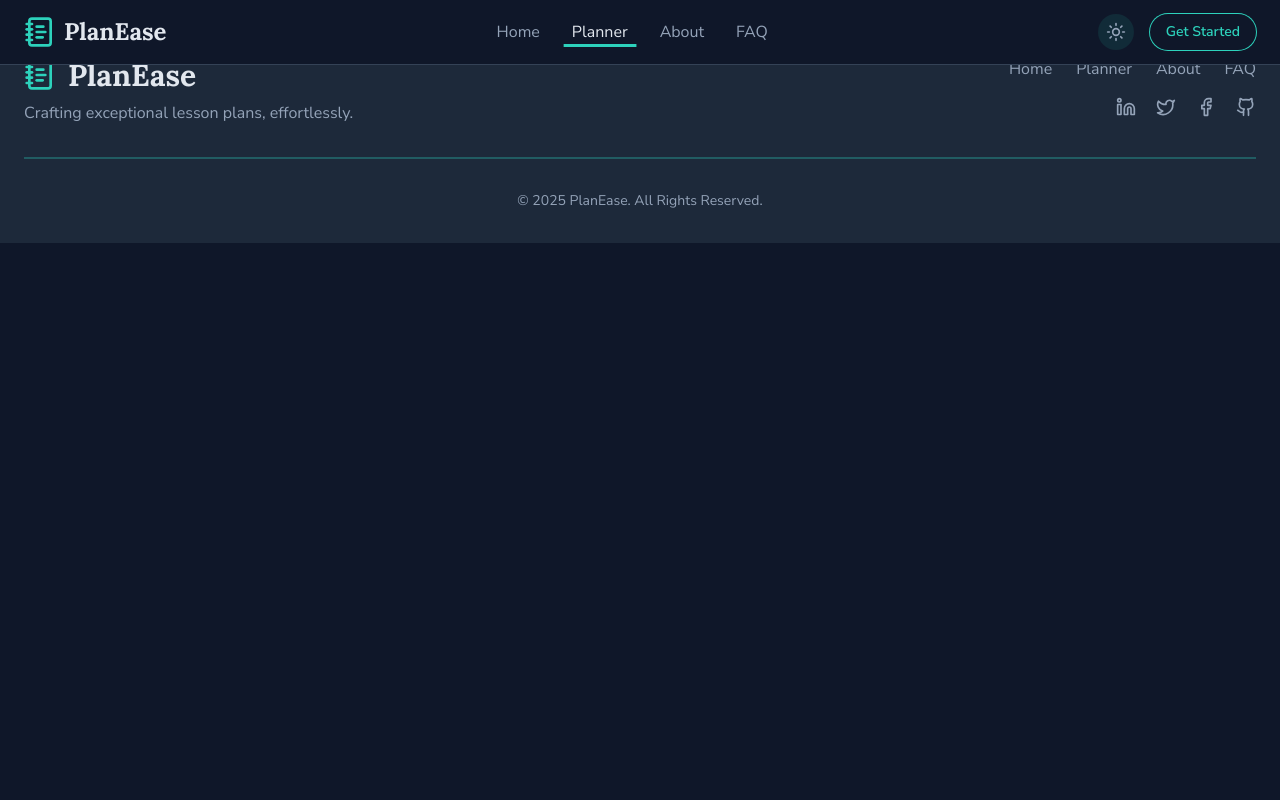
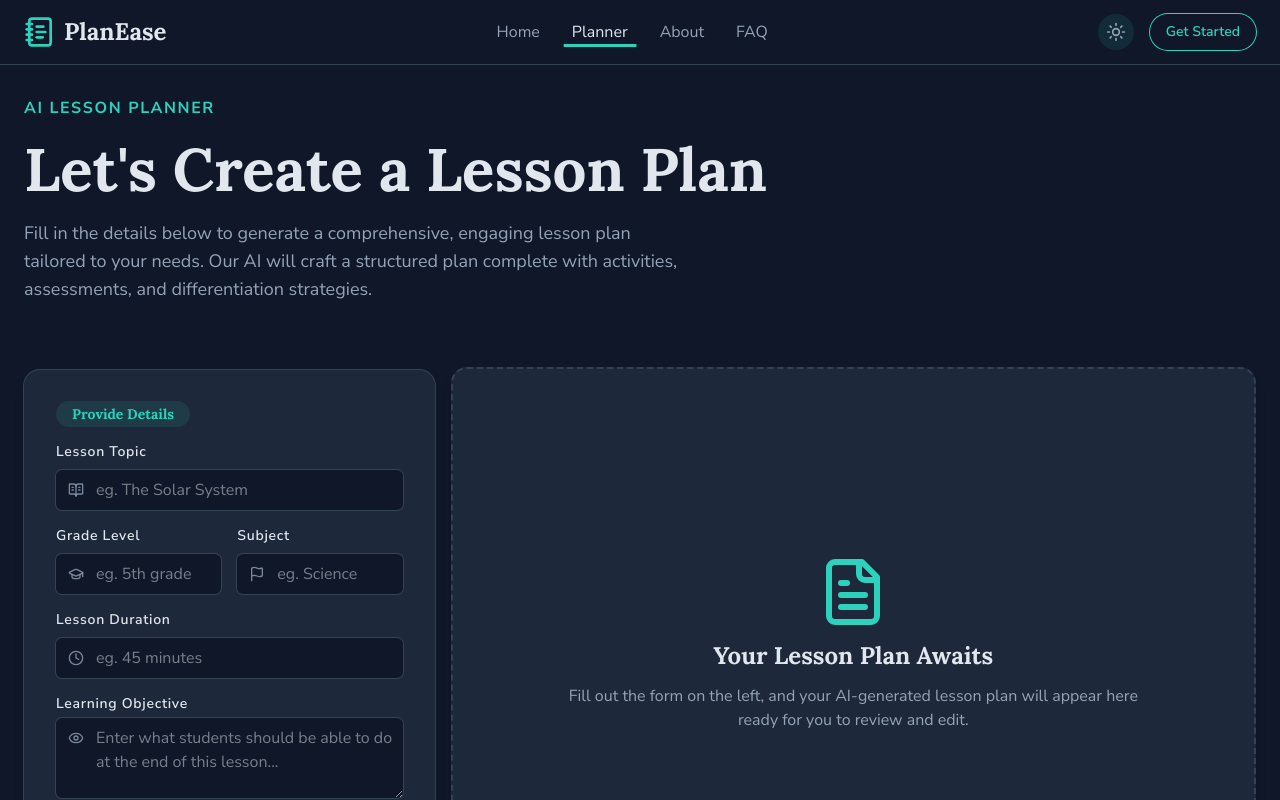
Before and after one commit to Shubham-567/planease-lesson-planner, a React (Vite) app: page /planner in a window 1280 px wide. Shown: the top 800 px of the page. Built offline with nearby package versions, Linux system fonts and the light colour scheme.

Commit message:
Add PlannerPage with Input Form and Input Component

```diff
--- a/src/App.jsx
+++ b/src/App.jsx
@@ -3,7 +3,8 @@ import HomePage from "./pages/HomePage";
 import Navbar from "./components/Navbar";
 import Footer from "./components/Footer";
 import AboutPage from "./pages/AboutPage";
-import FAQPage from "./pages/FAQPage";
+import FaqPage from "./pages/FaqPage";
+import PlannerPage from "./pages/PlannerPage";
 
 const App = () => {
   return (
@@ -12,9 +13,9 @@ const App = () => {
 
       <Routes>
         <Route path='/' element={<HomePage />} />
-        <Route path='/planner' element={<p>Ai Lesson Planner</p>} />
+        <Route path='/planner' element={<PlannerPage />} />
         <Route path='/about' element={<AboutPage />} />
-        <Route path='/faq' element={<FAQPage />} />
+        <Route path='/faq' element={<FaqPage />} />
         <Route path='*' element={<HomePage />} />
       </Routes>
 
--- /dev/null
+++ b/src/components/Input.jsx
@@ -0,0 +1,35 @@
+const Input = ({
+  onChange,
+  value,
+  type = "text",
+  id,
+  label,
+  Icon,
+  placeholder,
+}) => {
+  return (
+    <>
+      <label
+        htmlFor={id}
+        className='block text-sm font-semibold tracking-wider text-neutral mb-2'>
+        {label ? label : "Label"}
+      </label>
+      <div className='relative'>
+        <input
+          type={type}
+          id={id}
+          value={value}
+          placeholder={placeholder}
+          onChange={onChange}
+          className='bg-base-100 text-neutral mt-1 p-2 pl-10 ring ring-base-300 rounded-md focus:ring-2 focus:ring-primary outline-none block w-full'
+        />
+
+        {Icon && (
+          <Icon className='absolute top-1/2 left-3 -translate-y-1/2 text-neutral-muted/80 size-4' />
+        )}
+      </div>
+    </>
+  );
+};
+
+export default Input;
--- a/src/components/Navbar.jsx
+++ b/src/components/Navbar.jsx
@@ -60,7 +60,7 @@ const Navbar = () => {
           {/* dark mode toggle */}
           <button
             onClick={() => setIsDarkMode(!isDarkMode)}
-            className='icon-btn'
+            className='btn-icon'
             aria-label='Toggle dark mode'>
             <div
               className={`transition-transform duration-500 ${
--- a/src/components/PageHeader.jsx
+++ b/src/components/PageHeader.jsx
@@ -9,7 +9,7 @@ const PageHeader = ({ title, heading, description }) => {
         {heading ? heading : "Page Heading"}
       </h1>
 
-      <p className='sm:text-lg text-neutral-muted'>
+      <p className='sm:text-lg text-neutral-muted max-w-2xl'>
         {description ? description : "Description of the page goes here."}
       </p>
     </div>
--- a/src/index.css
+++ b/src/index.css
@@ -16,6 +16,7 @@
   --base-100: hsl(210, 25%, 98%);
   --base-200: hsl(214, 27%, 96%);
   --base-300: hsl(215, 25%, 91%);
+  --base-400: hsl(215, 20%, 65%);
 }
 
 .dark,
@@ -33,6 +34,7 @@
   --base-100: hsl(222, 47%, 11%);
   --base-200: hsl(215, 33%, 17%);
   --base-300: hsl(215, 25%, 27%);
+  --base-400: hsl(215, 16%, 47%);
 }
 
 @theme {
@@ -48,6 +50,7 @@
   --color-base-100: var(--base-100);
   --color-base-200: var(--base-200);
   --color-base-300: var(--base-300);
+  --color-base-400: var(--base-400);
 
   --font-sans: "Nunito Sans", sans-serif;
   --font-serif: "Lora", serif;
@@ -85,7 +88,7 @@
     @apply bg-base-100 text-primary hover:bg-primary/10 ring ring-primary hover:shadow-primary/30;
   }
 
-  .icon-btn {
+  .btn-icon {
     @apply p-2 text-neutral-muted hover:text-primary bg-primary/10 hover:bg-primary/20 rounded-full transition-all duration-300 cursor-pointer;
   }
 
--- /dev/null
+++ b/src/pages/PlannerPage.jsx
@@ -0,0 +1,48 @@
+import { FileText } from "lucide-react";
+import PageHeader from "../components/PageHeader";
+
+import InputForm from "../sections/PlannerPageSections/InputForm";
+
+const PlannerPage = () => {
+  return (
+    <main className='min-h-screen overflow-hidden'>
+      <div className='container pt-24 pb-24'>
+        <section className='relative mb-16'>
+          <div className='md:w-2/3 space-y-4 w-full'>
+            <PageHeader
+              title='AI Lesson Planner'
+              heading="Let's Create a Lesson Plan"
+              description='Fill in the details below to generate a comprehensive, engaging lesson plan tailored to your needs. Our AI will craft a structured plan complete with activities, assessments, and differentiation strategies.'
+            />
+          </div>
+        </section>
+
+        <section className='mb-16 flex flex-col lg:flex-row items-center gap-4'>
+          <div className='lg:max-w-1/3 space-y-4 w-full'>
+            <InputForm />
+          </div>
+
+          <div className='w-full space-y-4'>
+            <div className='bg-base-200 rounded-2xl w-full shadow-lg border-2 border-base-300 border-dashed'>
+              {/* empty state */}
+              <div className='flex flex-col items-center justify-center gap-3 w-full md:max-w-xl mx-auto h-full min-h-[550px] text-center'>
+                <FileText className='size-18 text-primary' />
+                <h3 className='font-bold text-2xl font-serif text-neutral'>
+                  Your Lesson Plan Awaits
+                </h3>
+                <p className='text-base text-neutral-muted'>
+                  Fill out the form on the left, and your AI-generated lesson
+                  plan will appear here ready for you to review and edit.
+                </p>
+              </div>
+
+              {/*  */}
+            </div>
+          </div>
+        </section>
+      </div>
+    </main>
+  );
+};
+
+export default PlannerPage;
--- /dev/null
+++ b/src/sections/PlannerPageSections/InputForm.jsx
@@ -0,0 +1,123 @@
+import Input from "../../components/Input";
+import { useState } from "react";
+import {
+  BookOpenText,
+  Clock,
+  Eye,
+  Flag,
+  GraduationCap,
+  Sparkles,
+} from "lucide-react";
+
+const InputForm = () => {
+  // form inputs
+  const [topic, setTopic] = useState("");
+  const [gradeLevel, setGradeLevel] = useState("");
+  const [subject, setSubject] = useState("");
+  const [lessonDuration, setLessonDuration] = useState("");
+  const [learningObjective, setLearningObjective] = useState("");
+
+  const handleSubmit = () => {
+    const formData = {
+      topic,
+      gradeLevel,
+      subject,
+      lessonDuration,
+      learningObjective,
+    };
+
+    console.log(formData);
+
+    setTopic("");
+    setGradeLevel("");
+    setSubject("");
+    setLessonDuration("");
+    setLearningObjective("");
+
+    alert("Form submitted!");
+  };
+
+  return (
+    <form
+      action={handleSubmit}
+      className='grid grid-cols-2 gap-4 bg-base-200 p-8 rounded-2xl ring ring-base-300 shadow-lg'>
+      <div className='col-span-2'>
+        <h3 className='text-sm font-bold font-serif bg-primary/10 text-primary inline px-4 py-1 rounded-full'>
+          Provide Details
+        </h3>
+      </div>
+
+      <div className='col-span-2'>
+        <Input
+          id='lessonTopic'
+          label='Lesson Topic'
+          placeholder='eg. The Solar System'
+          Icon={BookOpenText}
+          value={topic}
+          onChange={(e) => setTopic(e.target.value)}
+        />
+      </div>
+
+      <div className='col-span-1'>
+        <Input
+          id='gradeLevel'
+          label='Grade Level'
+          placeholder='eg. 5th grade'
+          Icon={GraduationCap}
+          value={gradeLevel}
+          onChange={(e) => setGradeLevel(e.target.value)}
+        />
+      </div>
+
+      <div className='col-span-1'>
+        <Input
+          id='subject'
+          label='Subject'
+          placeholder='eg. Science'
+          Icon={Flag}
+          value={subject}
+          onChange={(e) => setSubject(e.target.value)}
+        />
+      </div>
+
+      <div className='col-span-2'>
+        <Input
+          id='lessonDuration'
+          label='Lesson Duration'
+          placeholder='eg. 45 minutes'
+          Icon={Clock}
+          value={lessonDuration}
+          onChange={(e) => setLessonDuration(e.target.value)}
+        />
+      </div>
+
+      <div className='col-span-2'>
+        <label
+          htmlFor='learningObjective'
+          className='block text-sm font-semibold tracking-wider text-neutral'>
+          Learning Objective
+        </label>
+        <div className='relative'>
+          <textarea
+            id='learningObjective'
+            placeholder='Enter what students should be able to do at the end of this lesson...'
+            value={learningObjective}
+            onChange={(e) => setLearningObjective(e.target.value)}
+            className='bg-base-100 text-neutral mt-1 p-2 pl-10 ring ring-base-300  rounded-md focus:ring-2 focus:ring-primary outline-none block w-full min-h-20 max-h-40'
+          />
+
+          <Eye className='absolute top-5 left-3 -translate-y-1/2 text-neutral-muted/80 size-4' />
+        </div>
+      </div>
+
+      <div className='col-span-2 flex justify-end mt-6'>
+        <button type='submit' className='btn btn-primary'>
+          <Sparkles className='size-5' />
+          <span>Generate Plan</span>
+        </button>
+      </div>
+    </form>
+  );
+};
+
+export default InputForm;
```
